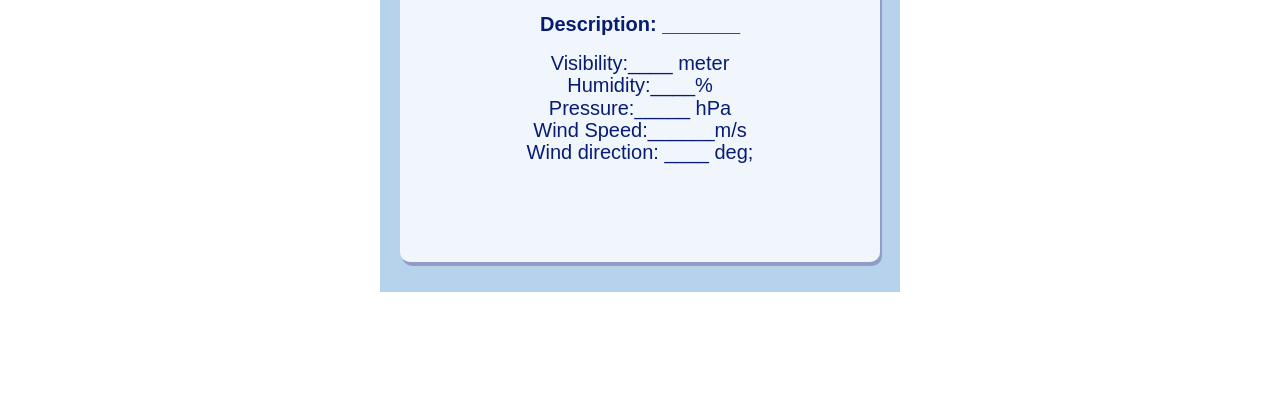
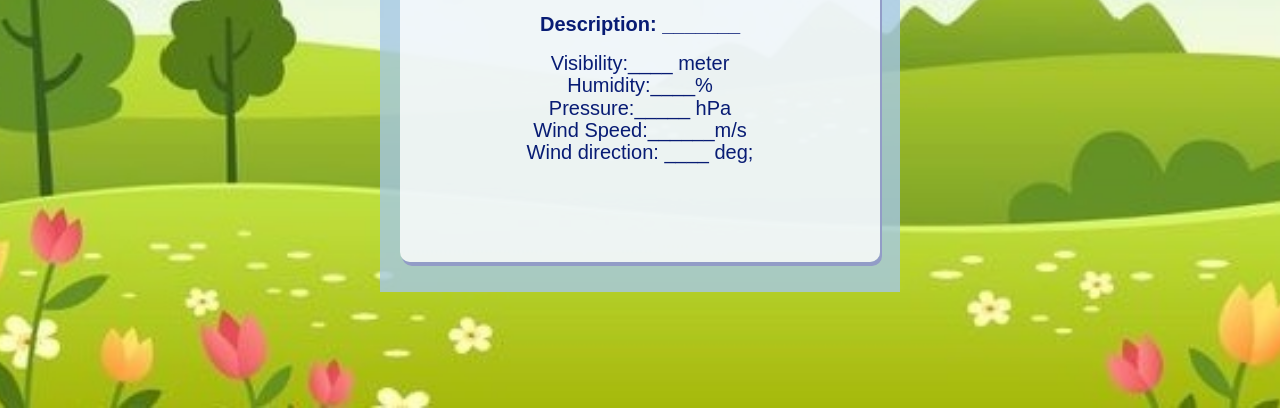
Before and after one commit to codeWithBarnali/project-2, a plain HTML site: page index.html in a window 1280 px wide. Shown: the part 402-810 px from the top of the page. Drawn offline with Linux system fonts and the light colour scheme.

Commit message:
Update weather.css

```diff
--- a/weather.css
+++ b/weather.css
@@ -4,7 +4,7 @@
 }
 
 body{
-    background:url('images/land.jpg');
+    background:url('land.jpg');
     height: 100vh;
     overflow:hidden ;
     background-repeat: no-repeat;
```
